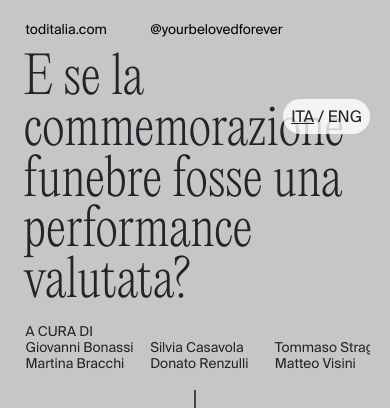
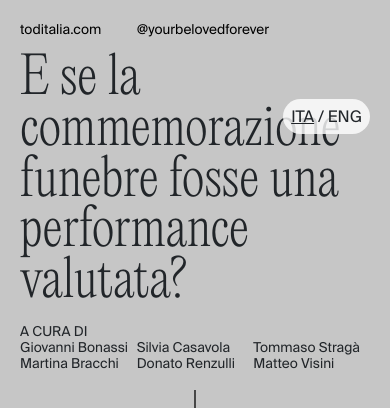
Before and after one commit to silviacasavola/Retuals, a plain HTML site: page tod.html in a window 390 px wide. Shown: the part 690-1098 px from the top of the page. Drawn offline with nearby package versions, Linux system fonts and the light colour scheme.

Commit message:
Update project.css

```diff
--- a/css/project.css
+++ b/css/project.css
@@ -388,9 +388,11 @@ iframe {
     display: block; }
   #side-left {
     width: 100%;
-    margin-left: 5%; }
+    margin: 0;
+  }
     #side-left div {
-      padding-bottom: 1rem; }
+      padding-bottom: 1rem;
+    --bs-gutter-x: 0; }
   #side-right {
     width: 100%;
     text-align: center; }
@@ -400,7 +402,7 @@ iframe {
   #what-if {
     font-size: 13vw;
     width: 100%;
-    transform: translate(-4%, 0); }
+    transform: translate(0, 0); }
   /* VIDEO */
   .video {
     width: 100%; }
```
